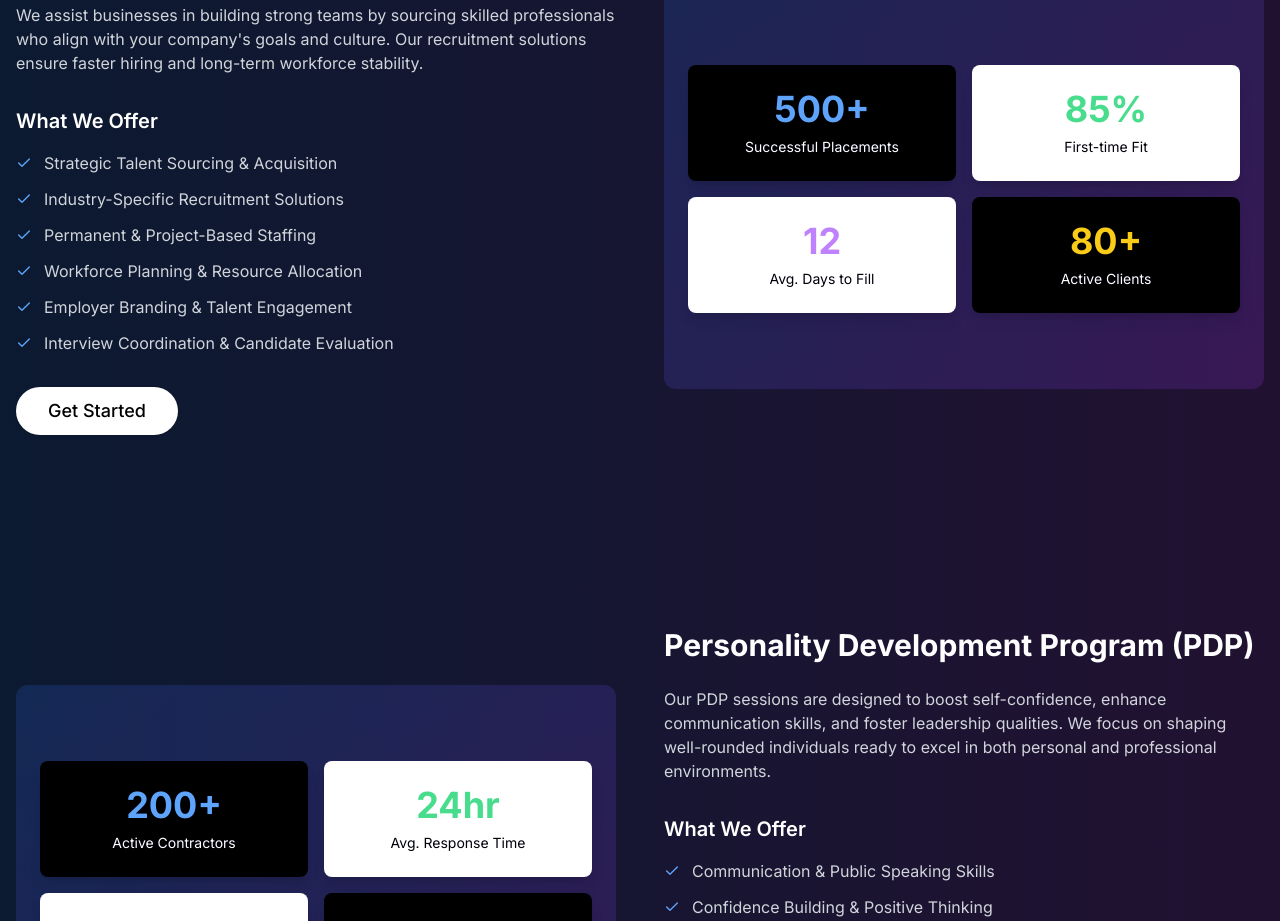
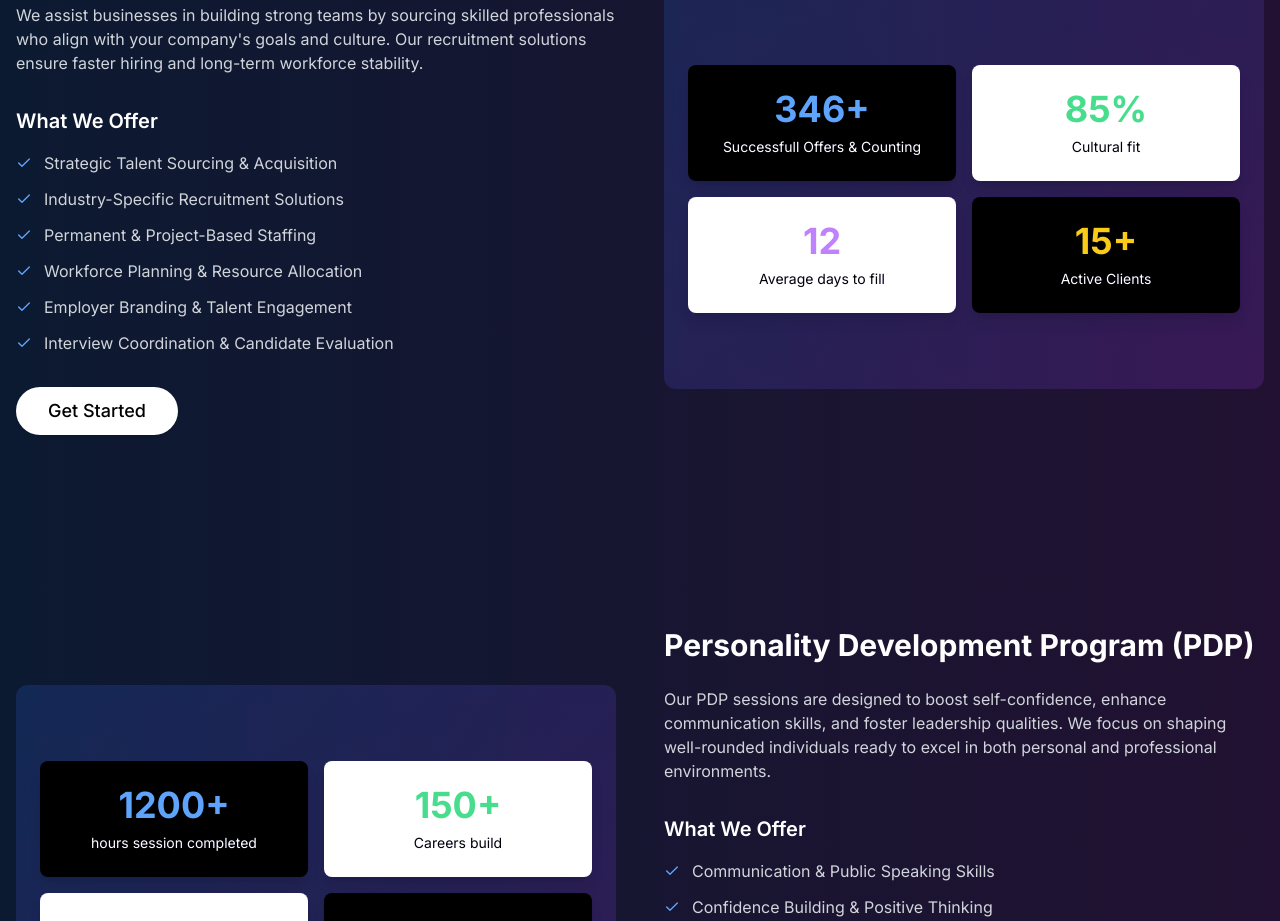
Before and after one commit to aradhya8755/oddiant-techLabs, a Next.js app: page /solutions in a window 1280 px wide. Shown: the part 2461-3382 px from the top of the page. Built offline with nearby package versions, Linux system fonts and the light colour scheme.

Commit message:
refactor: Update SolutionsPage statistics and adjust button positioning for improved layout

```diff
--- a/src/app/solutions/page.tsx
+++ b/src/app/solutions/page.tsx
@@ -72,7 +72,7 @@ export default function SolutionsPage() {
     no-underline
     transition-colors
     w-[120px] h-[40px]
-    absolute bottom-4 left-1/2 transform -translate-x-1/2
+    absolute bottom-2 left-1/2 transform -translate-x-1/2
   "
                     >
                       <a href="#service-id">Learn More</a>
@@ -337,10 +337,10 @@ const services = [
       "Interview Coordination & Candidate Evaluation",
     ],
     stats: [
-      { value: "500+", label: "Successful Placements" },
-      { value: "85%", label: "First-time Fit" },
-      { value: "12", label: "Avg. Days to Fill" },
-      { value: "80+", label: "Active Clients" },
+      { value: "346+", label: "Successfull Offers & Counting" },
+      { value: "85%", label: "Cultural fit" },
+      { value: "12", label: "Average days to fill" },
+      { value: "15+", label: "Active Clients" },
     ],
   },
   {
@@ -376,10 +376,10 @@ const services = [
       "Time Management & Goal Setting Workshops",
     ],
     stats: [
-      { value: "200+", label: "Active Contractors" },
-      { value: "24hr", label: "Avg. Response Time" },
+      { value: "1200+", label: "hours session completed" },
+      { value: "150+", label: "Careers build" },
       { value: "15+", label: "Industries Served" },
-      { value: "98%", label: "Client Retention" },
+      { value: "5-7 Days", label: "Average session" },
     ],
   },
 ];
```
